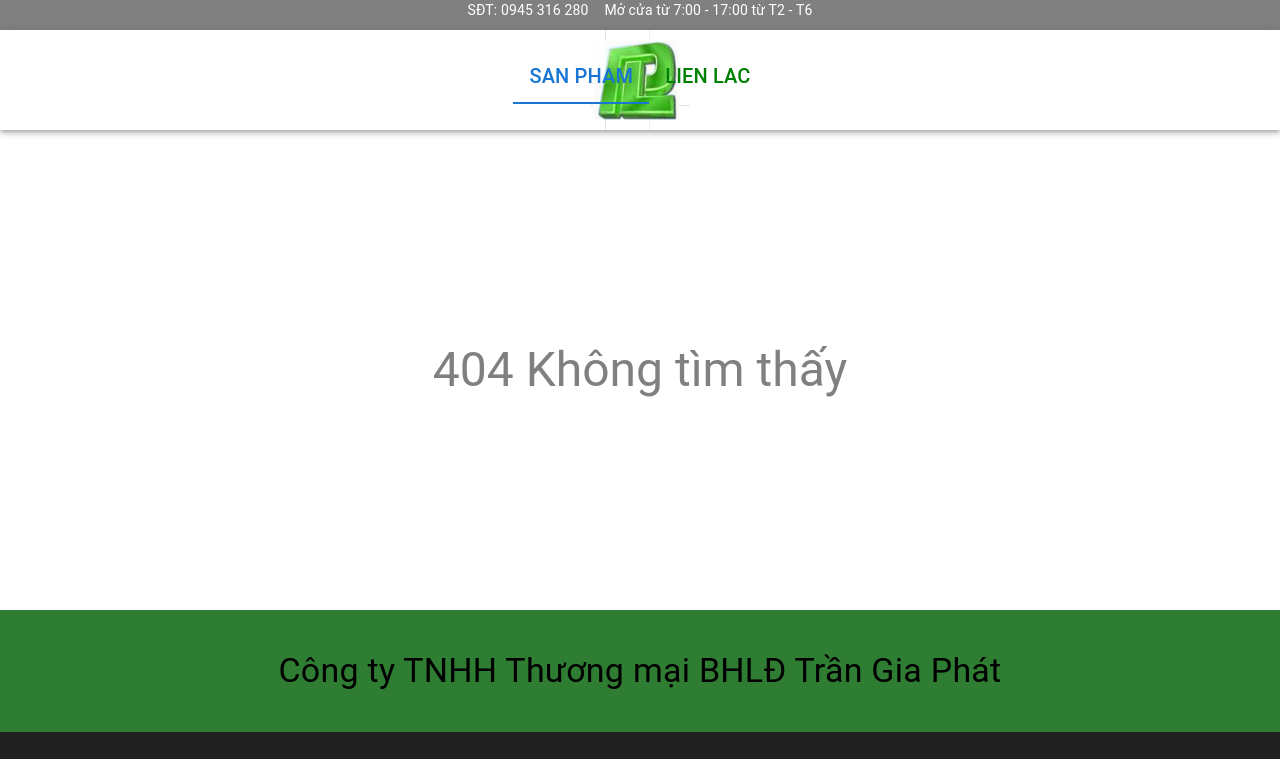
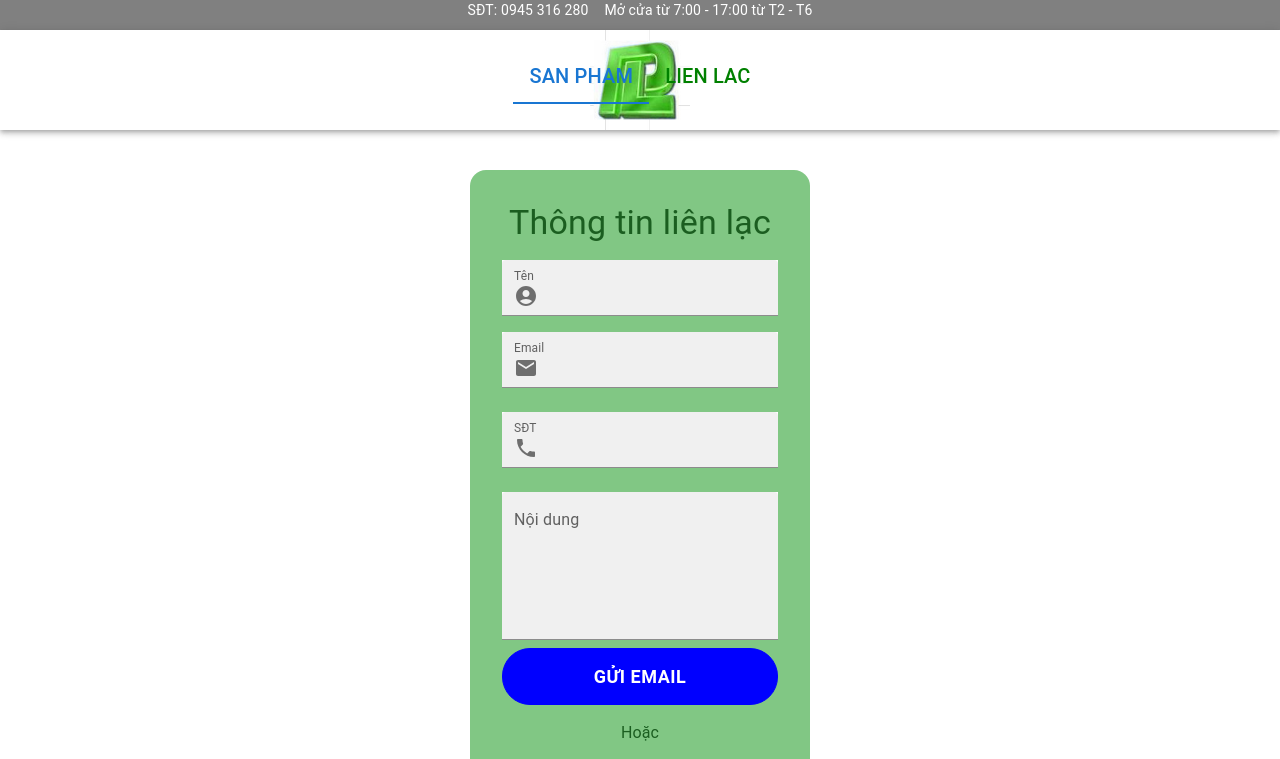
Before and after one commit to chauanphu/bhld-ecommerce, a React (Create React App) app: page /contact in a window 1280 px wide. Shown: the top 759 px of the page. Built offline with nearby package versions, Linux system fonts and the light colour scheme; no server answers.

Commit message:
add contact page

```diff
--- a/package.json
+++ b/package.json
@@ -3,6 +3,7 @@
   "version": "0.1.0",
   "private": true,
   "dependencies": {
+    "@emailjs/browser": "^3.7.0",
     "@mui/icons-material": "^5.10.3",
     "@mui/material": "^5.10.3",
     "@mui/styles": "^5.10.3",
--- a/src/App.jsx
+++ b/src/App.jsx
@@ -1,6 +1,6 @@
 import { BrowserRouter as Router, Routes, Route } from "react-router-dom";
 // import HomePage from "./pages/Home/HomePage";
-import { ShopPage, ProductDetailPage, CategoryPage, NotFoundPage } from 'pages/Shop'
+import { ShopPage, ProductDetailPage, CategoryPage, NotFoundPage, ContactPage } from 'pages/Shop'
 import { LoginPage, AdminPage } from 'pages/Admin'
 import "swiper/css/bundle";
 
@@ -10,6 +10,7 @@ const App = () => {
       <Routes>
         <Route exact path="/" element={<ShopPage />}>
           <Route path="/" element={<CategoryPage />} />
+          <Route path='/contact' element={<ContactPage />} />
           <Route path="/category/:id" element={<CategoryPage />} />
           <Route path="/product/:id" element={<ProductDetailPage />} />
           <Route path="*" element={<NotFoundPage />} />
--- a/src/components/Footer.jsx
+++ b/src/components/Footer.jsx
@@ -8,7 +8,7 @@ import ZaloIcon from "./Icons/Zalo";
 
 const Footer = () => {
     return (
-        <footer>
+        <footer id='contact'>
             <Box>
                 <Box sx={{
                     display: "flex",
@@ -20,7 +20,7 @@ const Footer = () => {
                 }}>
                     <Typography textAlign="center" sx={{
                         typography: { xs: "h5", md: "h4" }
-                    }}>Công ty TNHH Thương mại BHLĐ Trần Gia Phát</Typography>
+                    }}>Công ty TNHH TM BHLĐ Trần Gia Phát</Typography>
                 </Box>
                 <Box sx={{
                     py: 3,
@@ -72,7 +72,7 @@ const Footer = () => {
                             <Grid sx={{ color: "white", mt: 2, my: 2 }} item lg={3}>
                                 <iframe title="google-map" src="https://www.google.com/maps/embed?pb=!1m18!1m12!1m3!1d489.8298203115496!2d106.60610188976361!3d10.838947415056875!2m3!1f0!2f0!3f0!3m2!1i1024!2i768!4f13.1!3m3!1m2!1s0x31752a4a74b55809%3A0xa1c2b8a88cdedec7!2sC%C3%94NG%20TY%20TNHH%20SX%20TM%20DV%20CH%C3%82U%20GIA%20PH%C3%81T!5e0!3m2!1sen!2s!4v1661824687577!5m2!1sen!2s" sx={{
                                     height: 200,
-                                    minWidth: 350,
+                                    width: 200,
                                     border: 0
                                 }} allowFullScreen="" loading="lazy" referrerPolicy="no-referrer-when-downgrade"></iframe>
                             </Grid>
@@ -88,7 +88,7 @@ const Footer = () => {
                 backgroundColor: blueGrey
                 [900]
             }}>
-                <Typography color="white" textAlign="center">Bản quyền thuộc CTY TNHH Thương mại Dệt may Trần Gia Phát || thiết kế bởi CAP</Typography>
+                <Typography color="white" textAlign="center">Bản quyền thuộc Công ty TNHH TM BHLĐ Trần Gia Phát || thiết kế bởi CAP</Typography>
             </Box>
         </footer>
     )
--- /dev/null
+++ b/src/components/Form.jsx
@@ -0,0 +1,71 @@
+import emailjs from '@emailjs/browser';
+import { FormGroup, TextField, Button, InputAdornment } from "@mui/material"
+
+import LocalPhoneIcon from '@mui/icons-material/LocalPhone';
+import AccountCircleIcon from '@mui/icons-material/AccountCircle';
+import EmailIcon from '@mui/icons-material/Email';
+
+import { useState } from "react"
+
+const SERVICE_ID = "service_uq2oteh"
+const TEMPLATE_ID = "template_5uj1vsq"
+const PUBLIC_KEY = 'jLgP61qPVm5XZ6mpz'
+
+/**
+ * This Form Template use EmailJS API
+ * @returns
+ */
+const Form = () => {
+    const [name, setName] = useState("")
+    const [email, setEmail] = useState("")
+    const [phone, setPhone] = useState("")
+    const [content, setContent] = useState("")
+
+    const sendEmail = (e) => {
+        e.preventDefault();
+
+        var templateParams = {
+            project: 'MTEastmark City Q.9',
+            content: content,
+            phone: phone,
+            name: name,
+            email: email,
+        }
+        emailjs.send(SERVICE_ID, TEMPLATE_ID, templateParams, PUBLIC_KEY)
+            .then(() => {
+                alert('Gửi email thành công')
+            })
+            .catch(err => {
+                alert('Gửi email thất bại. Vui lòng thử lại')
+                console.log(err)
+            });
+    };
+
+    return (
+        <form onSubmit={sendEmail}>
+            <FormGroup variant="standard">
+                <TextField variant="filled" sx={{ backgroundColor: 'white' }} InputProps={{
+                    startAdornment: <InputAdornment position="start">
+                        <AccountCircleIcon />
+                    </InputAdornment>,
+                }} value={name} label="Tên" onChange={(e) => { setName(e.target.value) }} />
+                <TextField variant="filled" sx={{ backgroundColor: 'white' }} InputProps={{
+                    startAdornment: <InputAdornment position="start">
+                        <EmailIcon />
+                    </InputAdornment>,
+                }} value={email} margin="normal" label="Email" onChange={(e) => { setEmail(e.target.value) }} />
+                <TextField variant="filled" sx={{ backgroundColor: 'white' }} InputProps={{
+                    startAdornment: <InputAdornment position="start">
+                        <LocalPhoneIcon />
+                    </InputAdornment>,
+                }} value={phone} margin="normal" label="SĐT" onChange={(e) => { setPhone(e.target.value) }} />
+
+                <TextField variant="filled" sx={{ backgroundColor: 'white' }} rows={5} multiline value={content} margin="normal" label="Nội dung" onChange={(e) => { setContent(e.target.value) }} />
+
+                <Button type="submit" variant="outlined" sx={{ fontSize: 18, fontWeight: 'bold', backgroundColor: 'blue', py: 1.5, color: 'white', borderColor: "blue", borderRadius: 7 }}>Gửi email</Button>
+            </FormGroup>
+        </form>
+    )
+}
+
+export default Form
--- a/src/components/index.js
+++ b/src/components/index.js
@@ -3,6 +3,7 @@ export { default as Footer } from './Footer'
 export { default as Carousel } from './Carousel'
 export { default as Products } from './Products'
 export { default as Blogs } from './Blogs'
+export { default as Form } from './Form'
 export { default as Dropdown } from './Dropdown'
 export { default as Title } from './Title/Title'
 export { default as ZaloIcon } from './Icons/Zalo'
--- /dev/null
+++ b/src/pages/Shop/ContactPage.jsx
@@ -0,0 +1,43 @@
+import { Typography, Box, Button } from "@mui/material"
+import PhoneIcon from '@mui/icons-material/Phone';
+import { ZaloIcon } from "components";
+
+import { green } from "@mui/material/colors"
+import { Form } from "components"
+const ContactPage = () => {
+    return (
+        <Box display="flex">
+            <Box sx={{
+                postion: 'absolute',
+                top: 0,
+                right: 0,
+                bottom: 0,
+                left: 0,
+                margin: 'auto',
+                textAlign: 'center',
+                backgroundColor: green['300'],
+                padding: 4,
+                borderRadius: 4,
+                display: 'flex',
+                flexDirection: 'column'
+            }}>
+                <Typography sx={{ color: green[900], mb: 2 }} variant="h4">Thông tin liên lạc</Typography>
+                <Form />
+                <Typography sx={{ color: green[900], my: 2 }}>Hoặc</Typography>
+                <Button startIcon={<PhoneIcon />} sx={{
+                    fontSize: 18, fontWeight: 'bold', backgroundColor: 'red', py: 1.5, color: 'white', borderColor: "red", borderRadius: 7
+                }} component='a' href='tel:0945316280'>
+                    Điện thoại
+                </Button>
+                <Button startIcon={<ZaloIcon />} sx={{
+                    fontSize: 18, fontWeight: 'bold', backgroundColor: 'purple', py: 1.5, color: 'white', borderColor: "purple", borderRadius: 7, mt: 2
+                }} component='a' onClick={() => {
+                    window.open("https://zalo.me/0945316280")
+                }}>
+                    Zalo
+                </Button>
+            </Box>
+        </Box >)
+}
+
+export default ContactPage
--- a/src/pages/Shop/index.js
+++ b/src/pages/Shop/index.js
@@ -2,3 +2,4 @@ export { default as CategoryPage } from './CategoryPage'
 export { default as NotFoundPage } from './NotFound'
 export { default as ProductDetailPage } from './ProductDetailPage'
 export { default as ShopPage } from './ShopPage'
+export { default as ContactPage } from './ContactPage'
```
Also changed, not shown: 1 other file (tests, documents, lock files or other folders).
